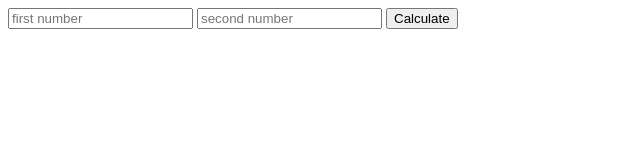
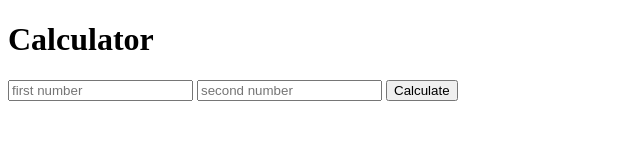
Before and after one commit to miabueno/calculator, a website: page index.html in a window 1280 px wide. Shown: the whole page, without its empty margins (0-640 px from the left). Drawn offline with Linux system fonts and the light colour scheme.

Commit message:
add post request

```diff
--- a/index.html
+++ b/index.html
@@ -6,7 +6,9 @@
     </head>
     <body>
 
-        <form action="index.html" method="post">
+        <h1>Calculator</h1>
+
+        <form action="/" method="post">
             <input type="text" name="num1" placeholder="first number">
             <input type="text" name="num2" placeholder="second number">
             <button type="submit" name="submit">Calculate</button>
--- a/package.json
+++ b/package.json
@@ -17,6 +17,7 @@
   },
   "homepage": "https://github.com/miabueno/calculator#readme",
   "dependencies": {
+    "body-parser": "^1.19.0",
     "express": "^4.17.1"
   }
 }
```
Also changed, not shown: calculator.js (+7 -3 lines).
